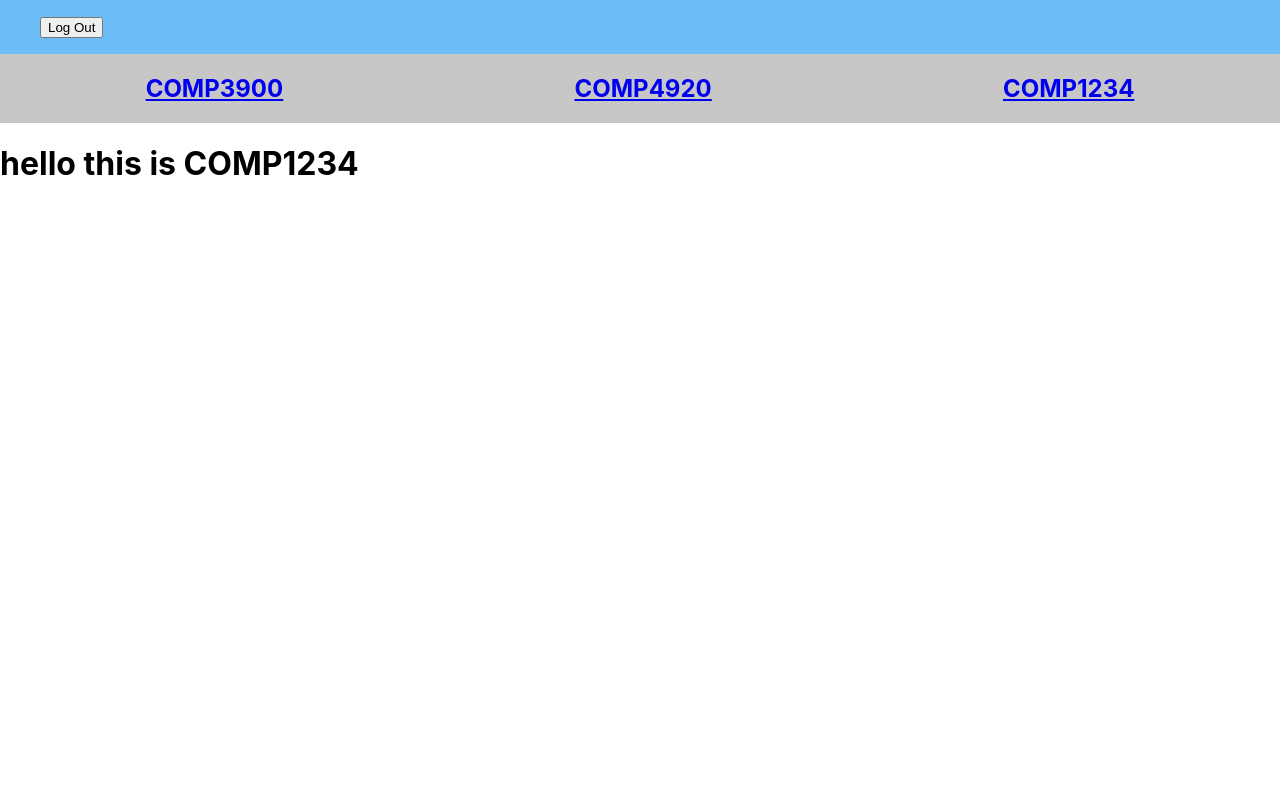
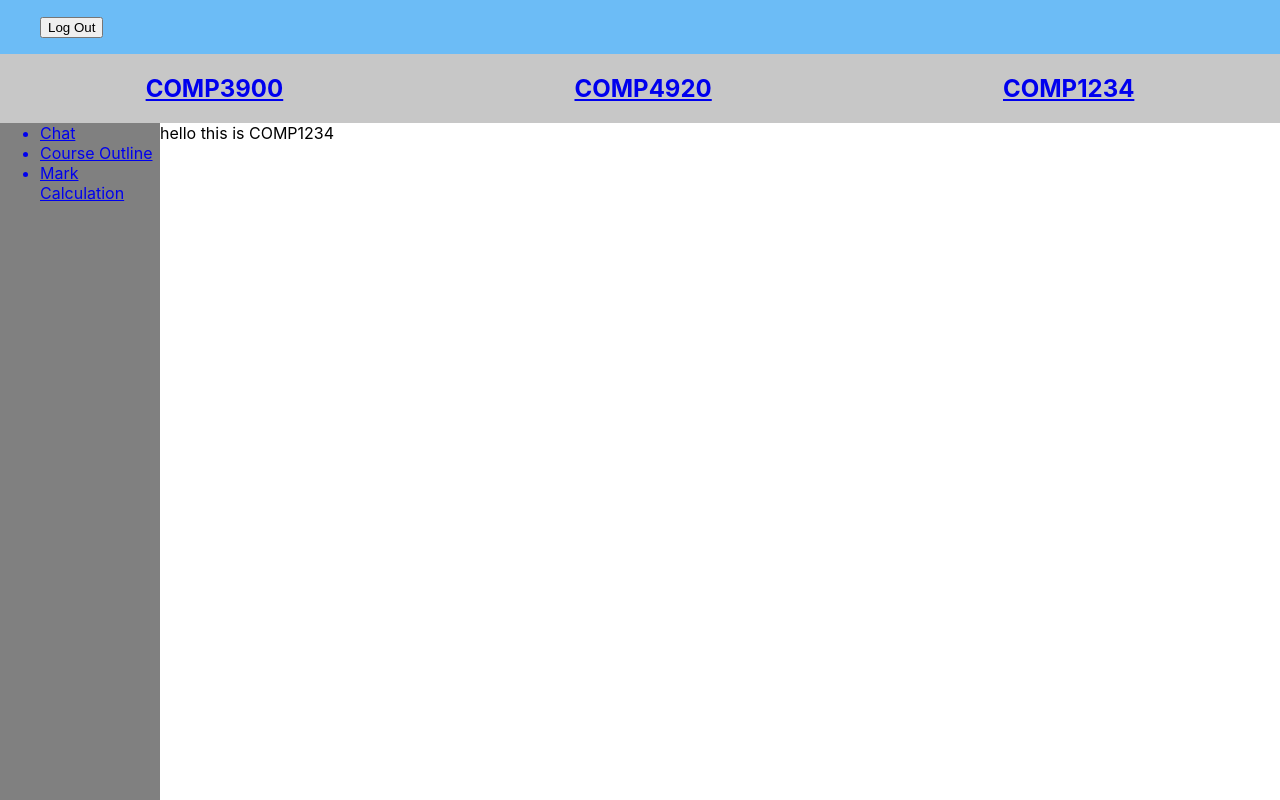
Before and after one commit to RyderAU/capstone-project, a React (Create React App) app in the folder frontend/: page /COMP1234 in a window 1280 px wide. Built offline with nearby package versions, Linux system fonts and the light colour scheme.

Commit message:
Sidebar no longer collides with text content

```diff
--- a/frontend/src/App.css
+++ b/frontend/src/App.css
@@ -21,11 +21,19 @@
 }
 
 .features-container {
-  height: 100vh;
+  height: 100%;
   width: 160px;
-  background-color: grey;
+  position: fixed;
+  z-index: 1;
+  left: 0;
+  background-color: grey; /* Black */
+  overflow-x: hidden;
 }
 
 .features-item {
   margin: 0;
 }
+
+.course-main {
+  margin-left: 160px;
+}
--- a/frontend/src/components/CourseDashboard.js
+++ b/frontend/src/components/CourseDashboard.js
@@ -1,9 +1,11 @@
 import "../App.css";
+import SideBar from "./SideBar";
 
 const CourseDashboard = ({ match }) => {
   return (
-    <div>
-      <h1>hello this is {match.params.code}</h1>
+    <div className="course-main">
+      <SideBar />
+      hello this is {match.params.code}
     </div>
   );
 };
```
